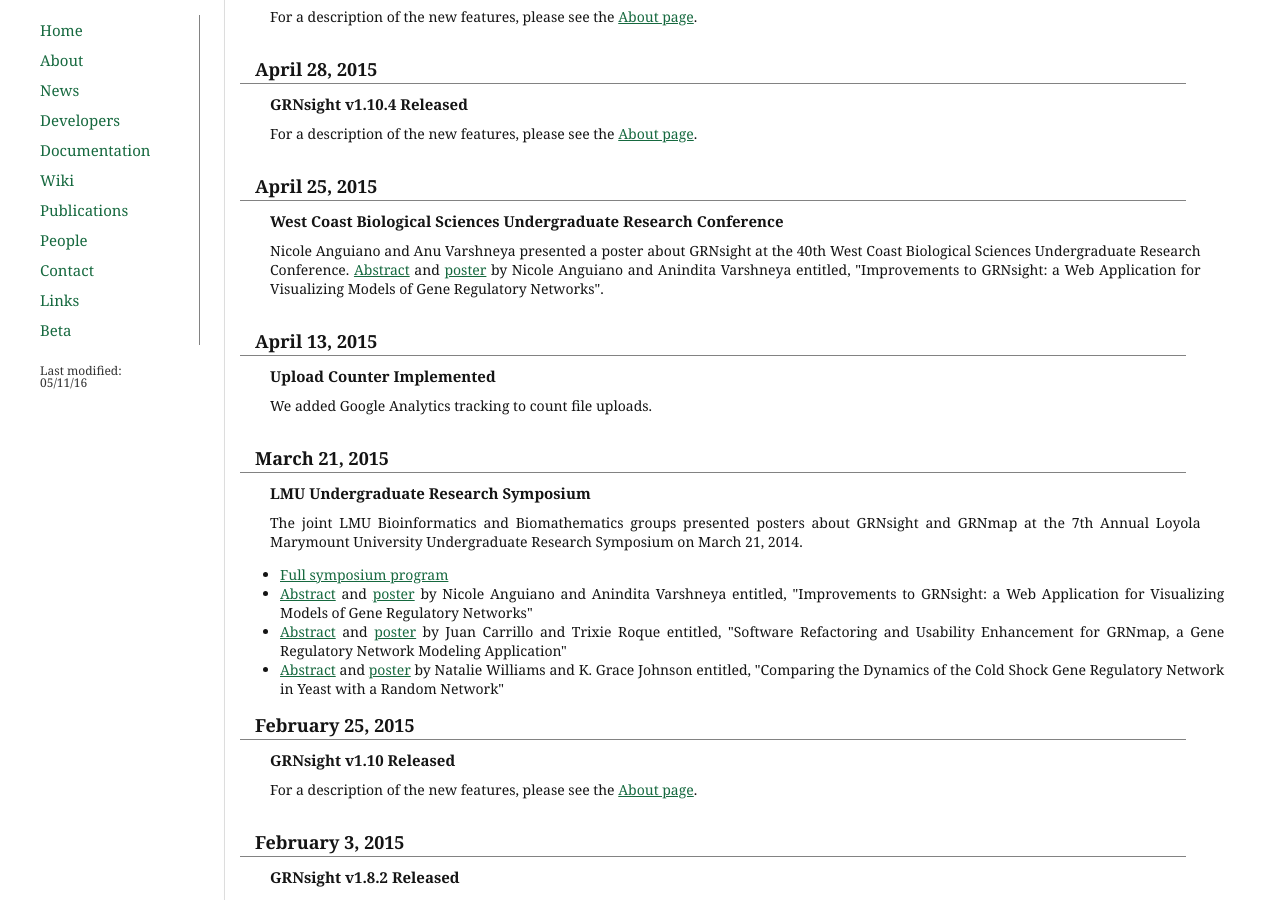
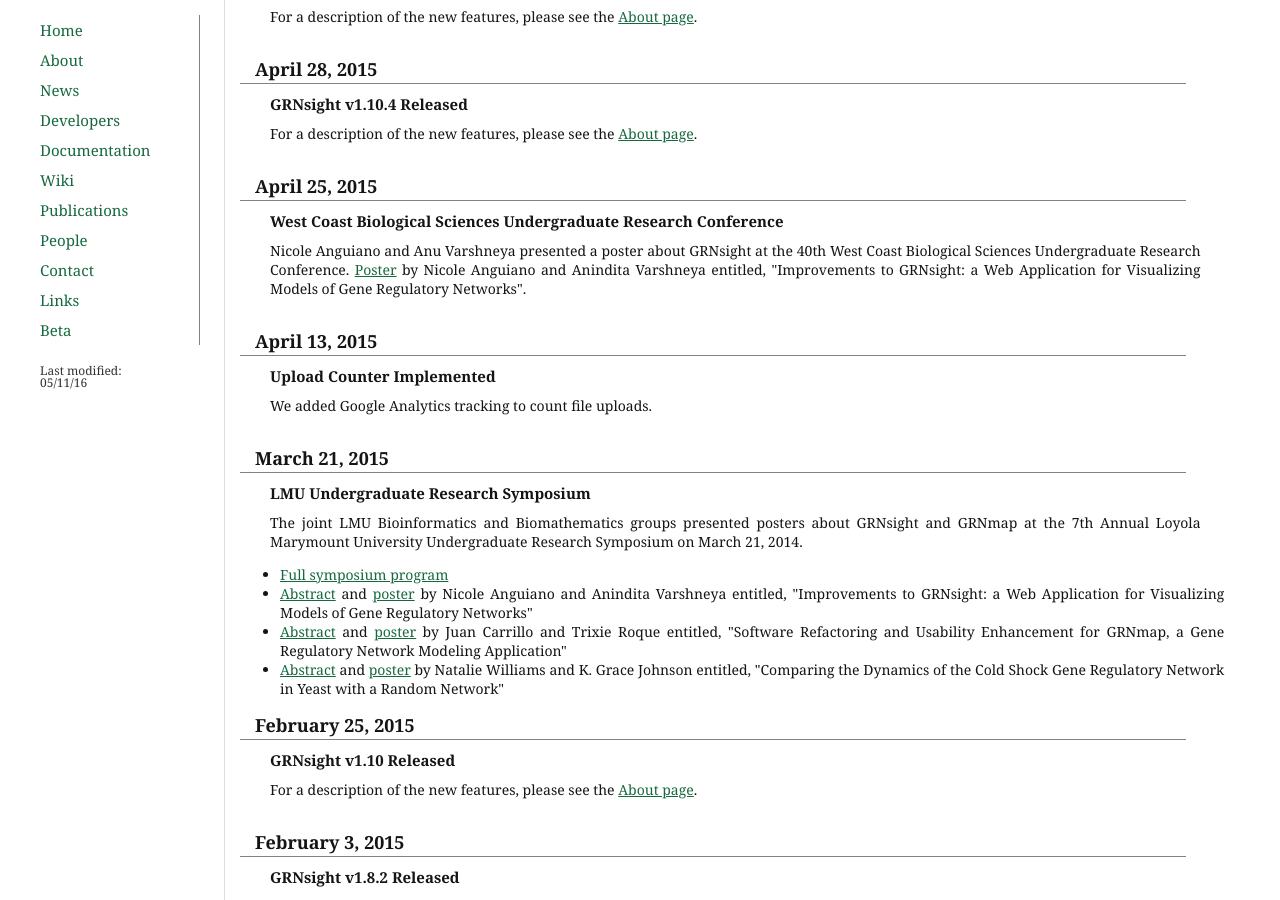
Before and after one commit to dondi/GRNsight, a Jekyll site: the page built from news.html, in a window 1280 px wide and 900 px high, scrolled down 1114 px. Built offline with Jekyll 4.4.1, drawn with Linux system fonts in a browser that asks for light colours; nearby versions of some CDN libraries.

Commit message:
deleted broken link

```diff
--- a/news.html
+++ b/news.html
@@ -60,7 +60,7 @@
 
                                 <p class="newsDate">April 25, 2015</p>
                                 <p class="newsHeader">West Coast Biological Sciences Undergraduate Research Conference</p>
-                                <p class="newsInfo">Nicole Anguiano and Anu Varshneya presented a poster about GRNsight at the 40th West Coast Biological Sciences Undergraduate Research Conference. <a href="https://github.com/dondi/GRNsight/wiki/WCBSURC--2015-Abstract">Abstract</a> and <a href="http://www.slideshare.net/GRNsight/anguiano-varshneya-lmusymposium2015">poster</a> by Nicole Anguiano and Anindita Varshneya entitled, "Improvements to GRNsight: a Web Application for Visualizing Models of Gene Regulatory Networks".</p>
+                                <p class="newsInfo">Nicole Anguiano and Anu Varshneya presented a poster about GRNsight at the 40th West Coast Biological Sciences Undergraduate Research Conference. <a href="http://www.slideshare.net/GRNsight/anguiano-varshneya-lmusymposium2015">Poster</a> by Nicole Anguiano and Anindita Varshneya entitled, "Improvements to GRNsight: a Web Application for Visualizing Models of Gene Regulatory Networks".</p>
 
                                 <p class="newsDate">April 13, 2015</p>
                                 <p class="newsHeader">Upload Counter Implemented</p>
```
